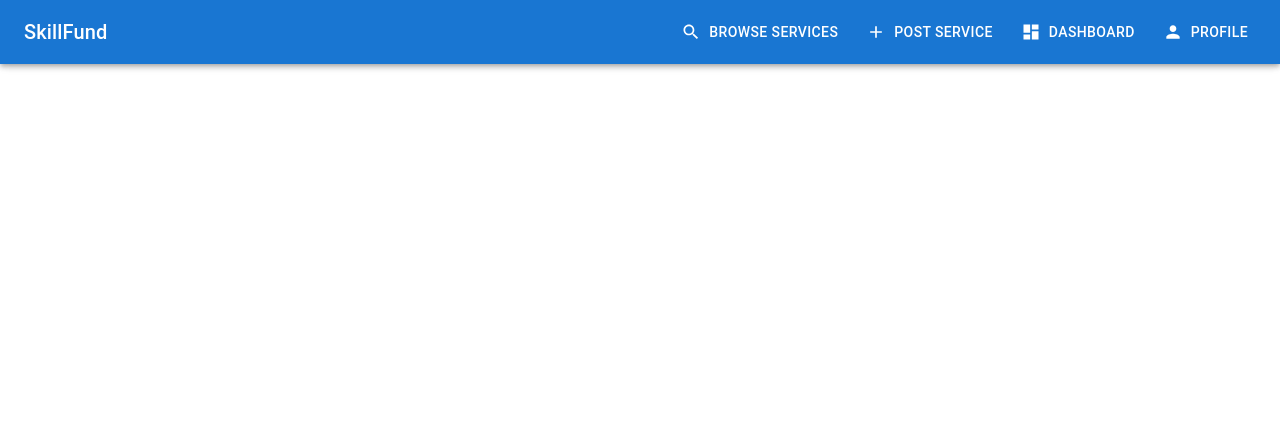
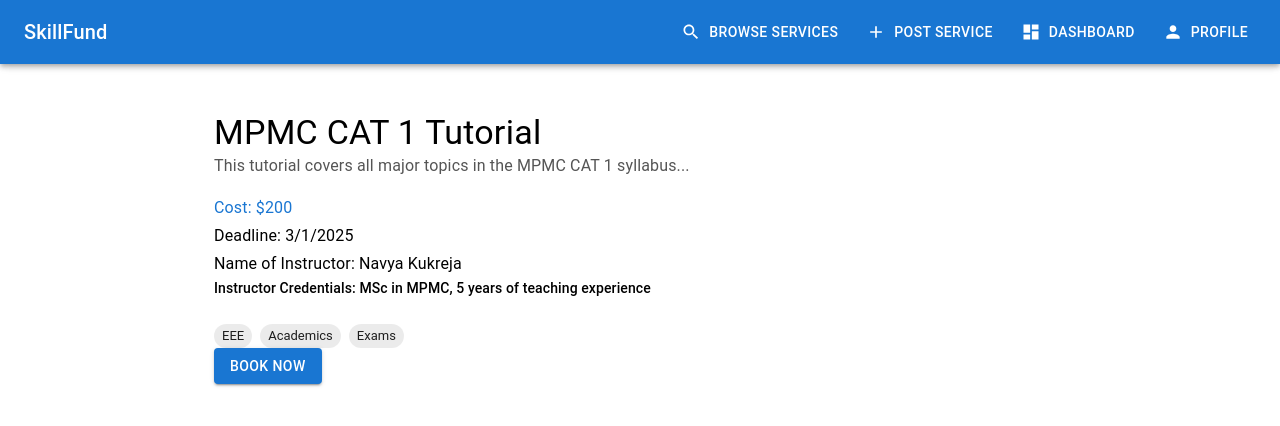
Before and after one commit to diyakhetan/devsoc-skillfund, a React (Vite) app: page /projects/1 in a window 1280 px wide. Shown: the top 426 px of the page. Built offline with nearby package versions, Linux system fonts and the light colour scheme.

Commit message:
project detail added

```diff
--- a/src/App.jsx
+++ b/src/App.jsx
@@ -1,6 +1,7 @@
 import { BrowserRouter, Routes, Route } from "react-router-dom";
 import ProjectsPage from "./pages/ProjectsPage";
 import CreateProjectPage from "./pages/CreateProjectPage";
+import ProjectDetailPage from "./pages/ProjectDetailPage"; // Import the new page
 import Navigation from "./components/layout/Navigation";
 import { Box } from "@mui/material";
 
@@ -14,6 +15,7 @@ export default function App() {
             <Route path="/projects" element={<ProjectsPage />} />
             <Route path="/projects/create" element={<CreateProjectPage />} />
             <Route path="/" element={<ProjectsPage />} />
+            <Route path="/projects/:projectId" element={<ProjectDetailPage />} /> {/* Dynamic route */}
           </Routes>
         </Box>
       </Box>
--- a/src/components/projects/ProjectCard.jsx
+++ b/src/components/projects/ProjectCard.jsx
@@ -9,7 +9,7 @@ import {
   CardActions
 } from '@mui/material';
 import { useNavigate } from 'react-router-dom';
-import './ProjectCard.css';  // Import the CSS file for styling
+import './ProjectCard.css';
 
 const ProjectCard = ({ project }) => {
   const navigate = useNavigate();
@@ -44,7 +44,7 @@ const ProjectCard = ({ project }) => {
         <Button
           size="small"
           color="primary"
-          onClick={() => navigate(`/projects/${project.id}`)}
+          onClick={() => navigate(`/projects/${project.id}`)} // Navigate to detail page
         >
           View Details
         </Button>
--- /dev/null
+++ b/src/pages/ProjectDetailPage.css
@@ -0,0 +1,30 @@
+/* ProjectDetailPage.css */
+.container {
+    padding: 16px;
+  }
+
+  .project-title {
+    font-size: 2rem;
+    font-weight: bold;
+    margin-bottom: 16px;
+  }
+
+  .project-description {
+    margin-bottom: 24px;
+  }
+
+  .project-info {
+    margin-bottom: 24px;
+  }
+
+  .project-skills {
+    display: flex;
+    gap: 8px;
+    flex-wrap: wrap;
+    margin-top: 16px;
+  }
+
+  .book-now-btn {
+    margin-top: 24px;
+    padding: 12px 24px; /* Adjust padding for the button */
+  }
--- /dev/null
+++ b/src/pages/ProjectDetailPage.jsx
@@ -0,0 +1,66 @@
+// ProjectDetailPage.jsx
+import React from 'react';
+import { useParams } from 'react-router-dom';
+import { Container, Typography, Box, Button, Chip } from '@mui/material';
+import './ProjectDetailPage.css'; // Import the CSS file
+
+const DUMMY_PROJECTS = [
+  {
+    id: '1',
+    title: 'MPMC CAT 1 Tutorial',
+    description: 'Learn the CAT 1 syllabus of MPMC from a 9.9 pointer',
+    extendedDescription: 'This tutorial covers all major topics in the MPMC CAT 1 syllabus...',
+    cost: 200,
+    deadline: new Date('2025-03-01'),
+    name: 'Navya Kukreja',
+    instructorCredentials: 'MSc in MPMC, 5 years of teaching experience',
+    skills: ['EEE', 'Academics', 'Exams'],
+    status: 'open',
+    clientId: 'user1'
+  },
+  // Add more dummy data as needed
+];
+
+const ProjectDetailPage = () => {
+  const { projectId } = useParams(); // Get the project ID from the URL
+  const project = DUMMY_PROJECTS.find((p) => p.id === projectId);
+
+  if (!project) {
+    return <Typography variant="h6">Project not found</Typography>;
+  }
+
+  return (
+    <Container maxWidth="md" className="container">
+      <Typography variant="h4" className="project-title">
+        {project.title}
+      </Typography>
+      <Typography variant="body1" paragraph className="project-description">
+        {project.extendedDescription}
+      </Typography>
+      <Box className="project-info">
+        <Typography variant="subtitle1" color="primary">
+          Cost: ${project.cost}
+        </Typography>
+        <Typography variant="subtitle1">
+          Deadline: {new Date(project.deadline).toLocaleDateString()}
+        </Typography>
+        <Typography variant="subtitle1">
+          Name of Instructor: {project.name}
+        </Typography>
+        <Typography variant="subtitle2">
+          Instructor Credentials: {project.instructorCredentials}
+        </Typography>
+      </Box>
+      <Box className="project-skills">
+        {project.skills.map((skill) => (
+          <Chip key={skill} label={skill} size="small" />
+        ))}
+      </Box>
+      <Button variant="contained" color="primary" className="book-now-btn">
+        Book Now
+      </Button>
+    </Container>
+  );
+};
+
+export default ProjectDetailPage;
```
